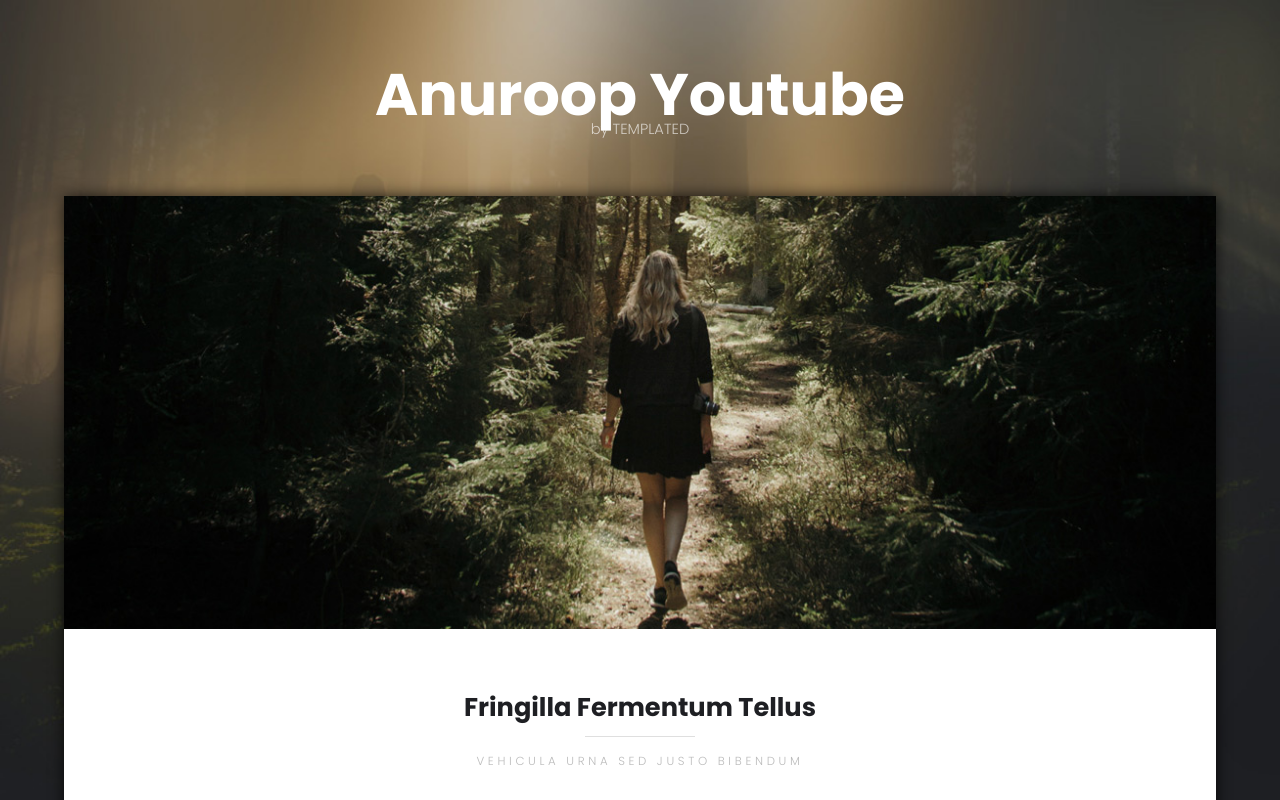
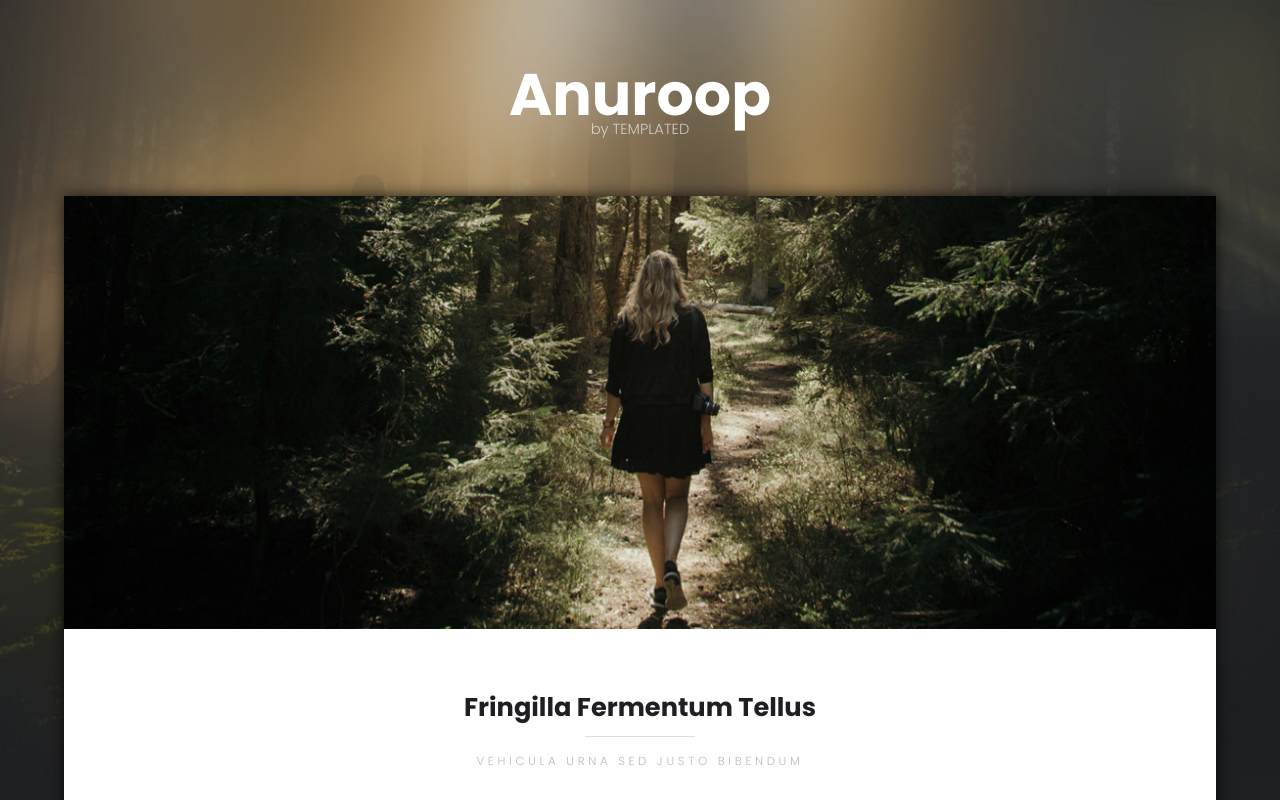
Before and after one commit to anuroopyoutube/home, a plain HTML site: page index.html in a window 1280 px wide. Shown: the top 800 px of the page. Drawn offline with Linux system fonts and the light colour scheme.

Commit message:
updated index

```diff
--- a/index.html
+++ b/index.html
@@ -15,7 +15,7 @@
 
 		<!-- Header -->
 			<header id="header">
-				<div class="logo"><a href="#">Anuroop Youtube <span>by TEMPLATED</span></a></div>
+				<div class="logo"><a href="#">Anuroop <span>by TEMPLATED</span></a></div>
 			</header>
 
 		<!-- Main -->
```
